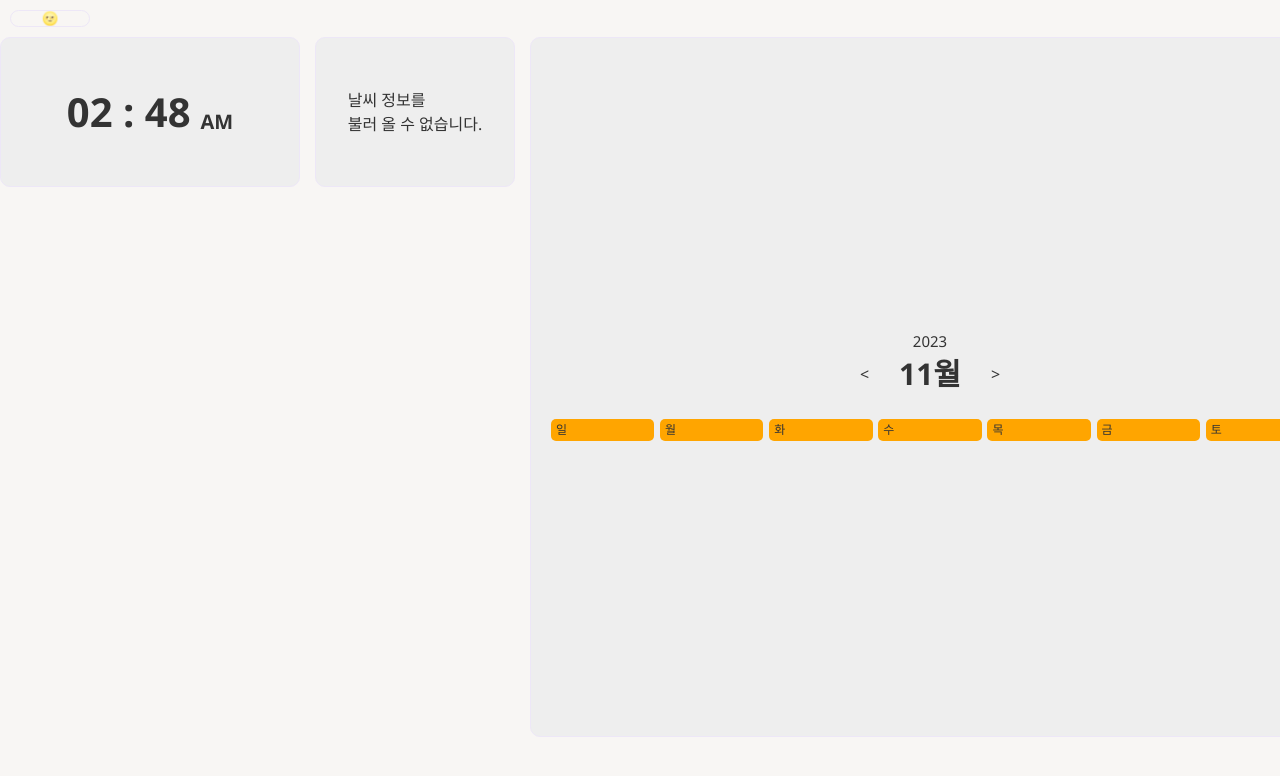
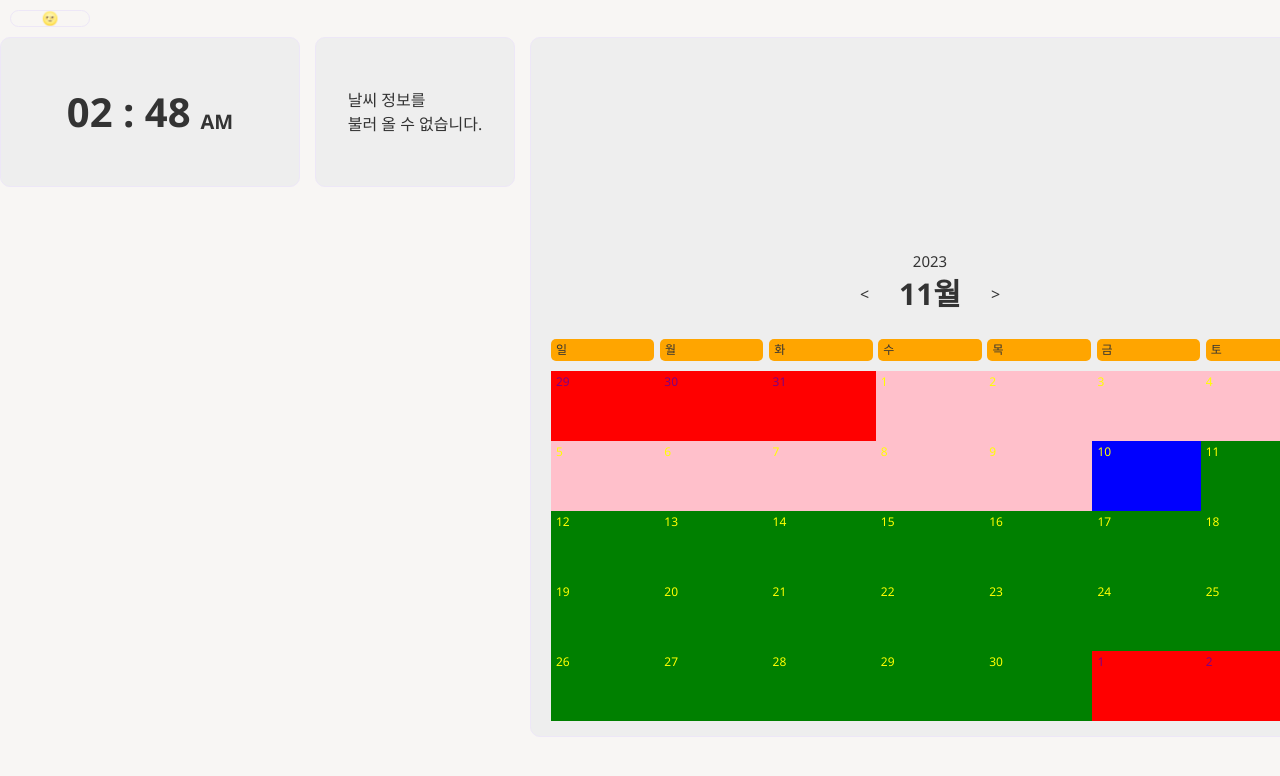
Before and after one commit to ju-ju2/account-book, a React (Create React App) app: page / in a window 1280 px wide. Shown: the top 776 px of the page. Built offline with nearby package versions, Linux system fonts and the light colour scheme; no server answers.

Commit message:
feat: calendar 일자 구현

```diff
--- a/src/component/CalendarBlock/Days/index.tsx
+++ b/src/component/CalendarBlock/Days/index.tsx
@@ -1,13 +1,74 @@
-import { DayBlock, Wrapper } from './styled';
+import {
+  addDays,
+  endOfMonth,
+  endOfWeek,
+  format,
+  isAfter,
+  isSameDay,
+  isSameMonth,
+  startOfMonth,
+  startOfWeek,
+} from 'date-fns';
+import {
+  DayCell,
+  Disabled,
+  NotValid,
+  Selected,
+  TextNotValid,
+  TextValid,
+  Valid,
+  WeekCol,
+} from './styled';
 
-export default function Days() {
-  const date = ['일', '월', '화', '수', '목', '금', '토'];
+interface DaysType {
+  currentMonth: Date;
+  selectedDate: Date;
+  onDateClick: (day: Date) => void;
+}
 
-  return (
-    <Wrapper>
-      {date.map((day, index) => (
-        <DayBlock key={index}>{day}</DayBlock>
-      ))}
-    </Wrapper>
-  );
+export default function Days({
+  currentMonth,
+  selectedDate,
+  onDateClick,
+}: DaysType) {
+  const monthStart = startOfMonth(currentMonth); // 월 시작 일자
+  const monthEnd = endOfMonth(monthStart); // 월 마지막 일자
+  const startDate = startOfWeek(monthStart); // 달력에서 보여지는 시작 일자
+  const endDate = endOfWeek(monthEnd); // 달력에서 보여지는 마지막 일자
+
+  const rows = [];
+  let days = [];
+  let day = startDate;
+  let formattedDate = '';
+
+  while (day <= endDate) {
+    for (let i = 0; i < 7; i++) {
+      const IsValidDiv = // 클릭 이벤트 및 배경 제어
+        !isSameMonth(day, monthStart) ||
+        format(currentMonth, 'M') !== format(day, 'M') // 이번달에 속한 일이 아닐 경우
+          ? Disabled
+          : isSameDay(day, selectedDate) // 선택된 날짜
+          ? Selected
+          : isAfter(day, new Date()) // 오늘 이후의 날짜
+          ? NotValid
+          : Valid;
+
+      const IsValidSpan = // 글자 색깔 지정
+        format(currentMonth, 'M') !== format(day, 'M')
+          ? TextNotValid
+          : TextValid;
+      formattedDate = format(day, 'd');
+      const cloneDay = day;
+
+      days.push(
+        <IsValidDiv key={Number(day)} onClick={() => onDateClick(cloneDay)}>
+          <IsValidSpan>{formattedDate}</IsValidSpan>
+        </IsValidDiv>
+      );
+      day = addDays(day, 1);
+    }
+    rows.push(<DayCell key={Number(day)}>{days}</DayCell>);
+    days = [];
+  }
+  return <WeekCol>{rows}</WeekCol>;
 }
--- a/src/component/CalendarBlock/Days/styled.ts
+++ b/src/component/CalendarBlock/Days/styled.ts
@@ -1,17 +1,50 @@
 import { styled } from 'styled-components';
 
-export const Wrapper = styled.div`
-  width: 100%;
-  display: flex;
-  justify-content: space-between;
-  align-items: center;
+export const Disabled = styled.div`
+  background-color: red;
+  width: calc(100% / 7);
+  height: 70px;
+  padding: 5px;
+`;
+export const Selected = styled.div`
+  background-color: blue;
+  width: calc(100% / 7);
+  height: 70px;
+  padding: 5px;
+`;
+export const NotValid = styled.div`
+  background-color: green;
+  width: calc(100% / 7);
+  height: 70px;
+  padding: 5px;
+`;
+export const Valid = styled.div`
+  background-color: pink;
+  width: calc(100% / 7);
+  height: 70px;
+  padding: 5px;
+`;
+export const TextValid = styled.span`
+  color: yellow;
+`;
+export const TextNotValid = styled.span`
+  color: purple;
 `;
 
-export const DayBlock = styled.div`
-  width: calc(100% / 7 - 5px);
-  height: auto;
-  padding: 5px;
-  background-color: orange;
-  border-radius: 5px;
+export const WeekCol = styled.div`
+  display: flex;
+  /* width: calc(100% / 7); */
+  flex-direction: column;
+  width: 100%;
+  height: 150px;
+  background-color: ivory;
+`;
+
+export const DayCell = styled.div`
+  /* width: calc(100% / 7); */
+  height: 100%;
+  /* padding: 5px; */
   font-size: 12px;
+  display: flex;
+  justify-content: space-around;
 `;
--- /dev/null
+++ b/src/component/CalendarBlock/Week/index.tsx
@@ -0,0 +1,13 @@
+import { DayBlock, Wrapper } from './styled';
+
+export default function Week() {
+  const date = ['일', '월', '화', '수', '목', '금', '토'];
+
+  return (
+    <Wrapper>
+      {date.map((day, index) => (
+        <DayBlock key={index}>{day}</DayBlock>
+      ))}
+    </Wrapper>
+  );
+}
--- /dev/null
+++ b/src/component/CalendarBlock/Week/styled.ts
@@ -0,0 +1,17 @@
+import { styled } from 'styled-components';
+
+export const Wrapper = styled.div`
+  width: 100%;
+  display: flex;
+  justify-content: space-between;
+  align-items: center;
+`;
+
+export const DayBlock = styled.div`
+  width: calc(100% / 7 - 5px);
+  height: auto;
+  padding: 5px;
+  background-color: orange;
+  border-radius: 5px;
+  font-size: 12px;
+`;
--- a/src/component/CalendarBlock/index.tsx
+++ b/src/component/CalendarBlock/index.tsx
@@ -2,6 +2,7 @@ import { useState } from 'react';
 import { Wrapper } from './styled';
 import { addMonths, subMonths } from 'date-fns';
 import Header from './Header';
+import Week from './Week';
 import Days from './Days';
 
 export default function CalendarBlock() {
@@ -14,9 +15,9 @@ export default function CalendarBlock() {
   const nextMonth = () => {
     setCurrentMonth(addMonths(currentMonth, 1));
   };
-  //   const onDateClick = (day) => {
-  //     setSelectedDate(day);
-  //   };
+  const onDateClick = (day: Date) => {
+    setSelectedDate(day);
+  };
   return (
     <Wrapper>
       <Header
@@ -24,7 +25,12 @@ export default function CalendarBlock() {
         prevMonth={prevMonth}
         nextMonth={nextMonth}
       />
-      <Days />
+      <Week />
+      <Days
+        currentMonth={currentMonth}
+        selectedDate={selectedDate}
+        onDateClick={onDateClick}
+      />
     </Wrapper>
   );
 }
```
